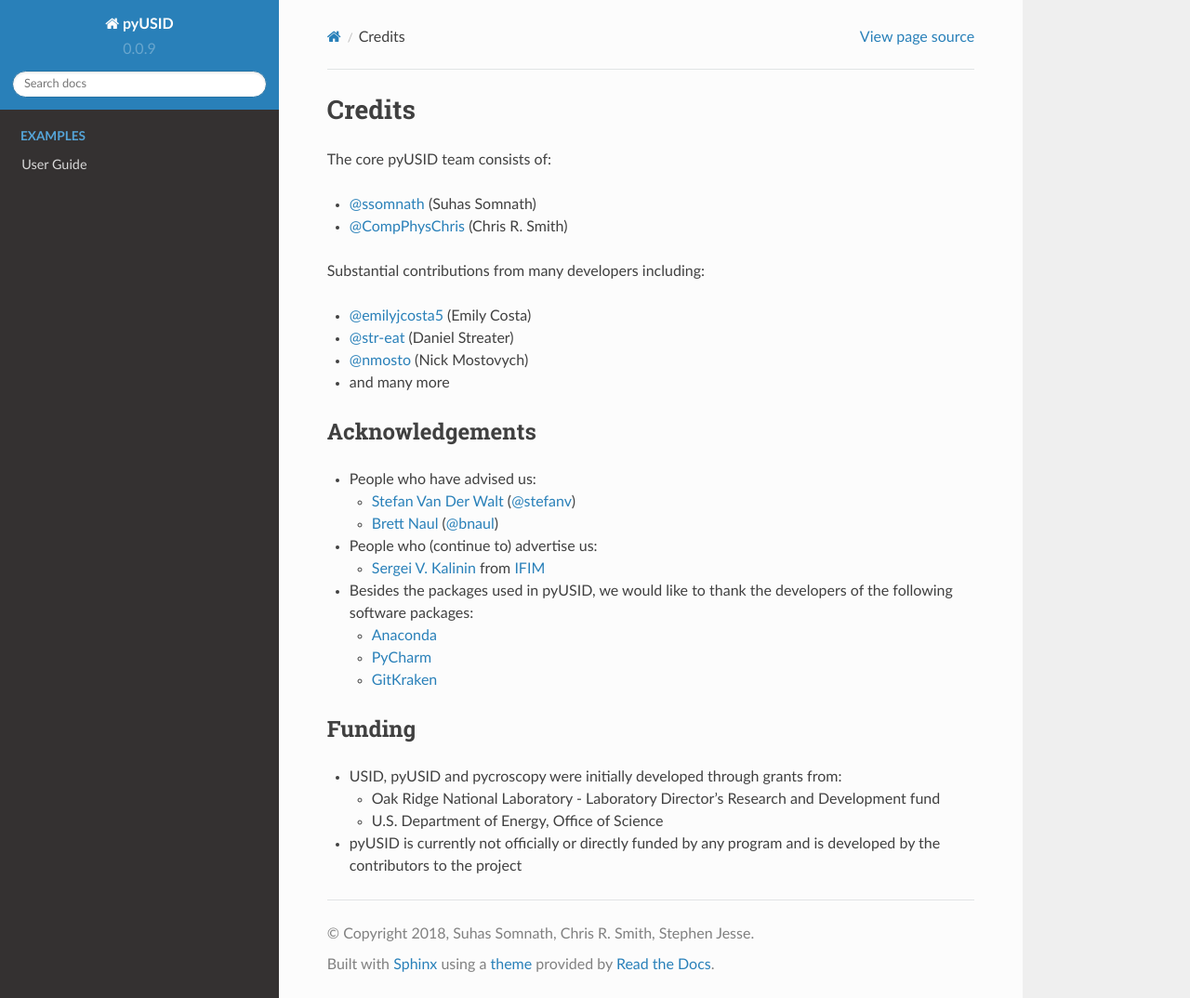
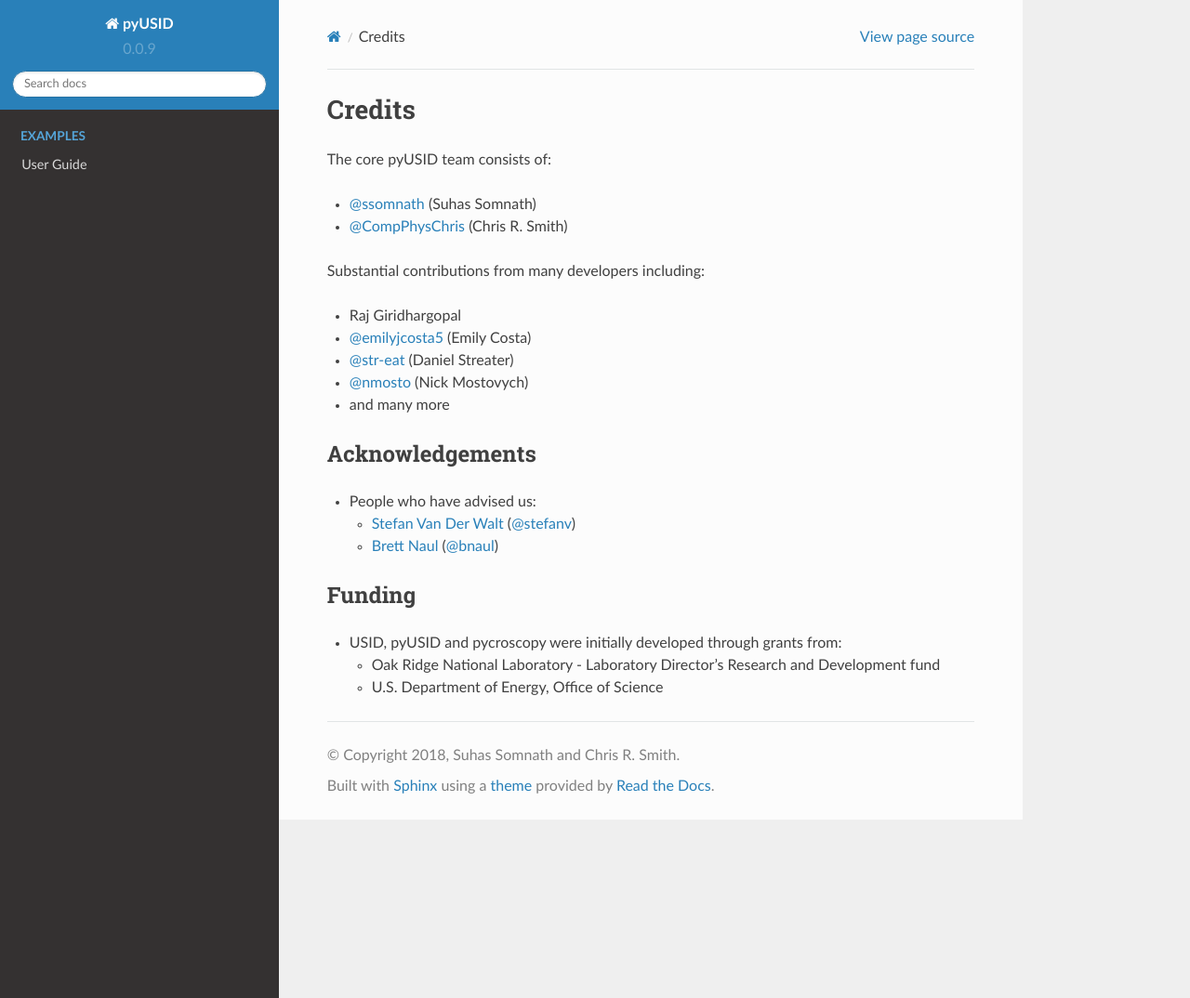
Before and after one commit to pycroscopy/pyUSID, a Sphinx documentation site: the page built from docs/source/credits.rst, in a window 1280 px wide and 1074 px high. Shown: the whole window at 93% size. Built offline with Sphinx 7.4.7 and the Read the Docs theme 2.0.0, drawn with Linux system fonts in a browser that asks for light colours; pages that are not in the unit, such as notebooks, are missing from menus.

Commit message:
Removing unused pages

```diff
--- a/docs/source/conf.py
+++ b/docs/source/conf.py
@@ -45,8 +45,8 @@ for root, dirs, files in os.walk(examples_source):
 # -- Project information -----------------------------------------------------
 
 project = 'pyUSID'
-copyright = '2018, Suhas Somnath, Chris R. Smith, Stephen Jesse'
-author = 'Suhas Somnath, Chris R. Smith, Stephen Jesse'
+copyright = '2018, Suhas Somnath and Chris R. Smith'
+author = 'Suhas Somnath and Chris R. Smith'
 
 # The short X.Y version
 version = pyusid_version
--- a/docs/source/credits.rst
+++ b/docs/source/credits.rst
@@ -7,6 +7,7 @@ The core pyUSID team consists of:
 
 Substantial contributions from many developers including:
 
+* Raj Giridhargopal
 * `@emilyjcosta5 <https://github.com/emilyjcosta5>`_ (Emily Costa)
 * `@str-eat <https://github.com/str-eat>`_ (Daniel Streater)
 * `@nmosto <https://github.com/nmosto>`_ (Nick Mostovych)
@@ -19,21 +20,9 @@ Acknowledgements
   * `Stefan Van Der Walt <https://bids.berkeley.edu/people/stéfan-van-der-walt>`_ (`@stefanv <https://github.com/stefanv>`_)
   * `Brett Naul <https://www.linkedin.com/in/brett-naul-46845b66>`_ (`@bnaul <https://github.com/bnaul>`_)
 
-* People who (continue to) advertise us:
-
-  * `Sergei V. Kalinin <https://www.ornl.gov/staff-profile/sergei-v-kalinin>`_ from `IFIM <https://ifim.ornl.gov>`_
-
-* Besides the packages used in pyUSID, we would like to thank the developers of the following software packages:
-
-  * `Anaconda <https://www.continuum.io/anaconda-overview>`_
-  * `PyCharm <https://www.jetbrains.com/pycharm/>`_
-  * `GitKraken <https://www.gitkraken.com/>`_
-
 Funding
 ~~~~~~~
 * USID, pyUSID and pycroscopy were initially developed through grants from:
 
   * Oak Ridge National Laboratory - Laboratory Director's Research and Development fund
   * U.S. Department of Energy, Office of Science
-
-* pyUSID is currently not officially or directly funded by any program and is developed by the contributors to the project
--- a/docs/source/index.rst
+++ b/docs/source/index.rst
@@ -19,15 +19,9 @@ Documentation Index
     about
     getting_started
     install
-    external_guides
-    auto_examples/index
-    data_format
-    contribution_guidelines
     faq
     contact
     credits
-    whats_new
-    matlab_to_python
     scale_to_hpc
 
 
```
